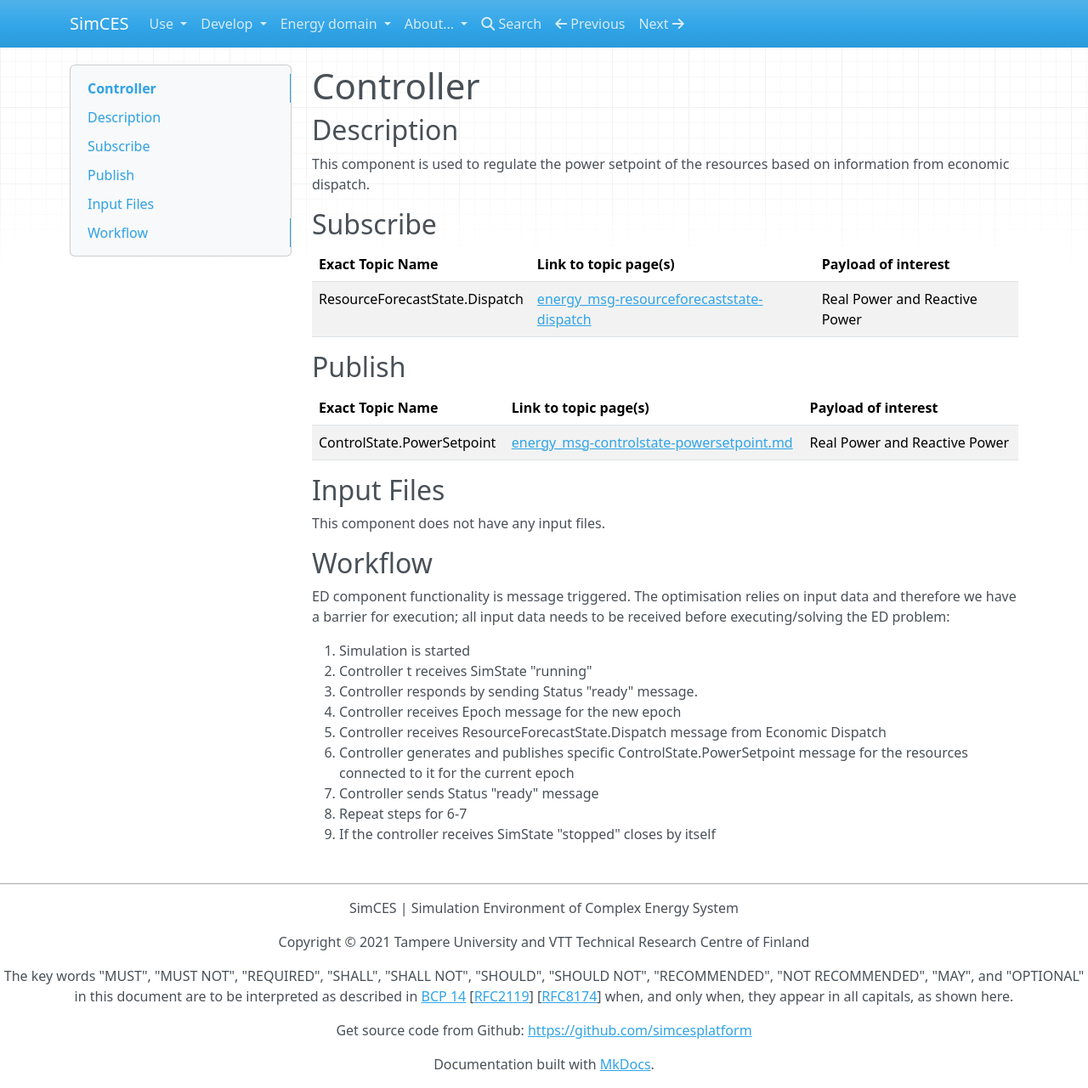
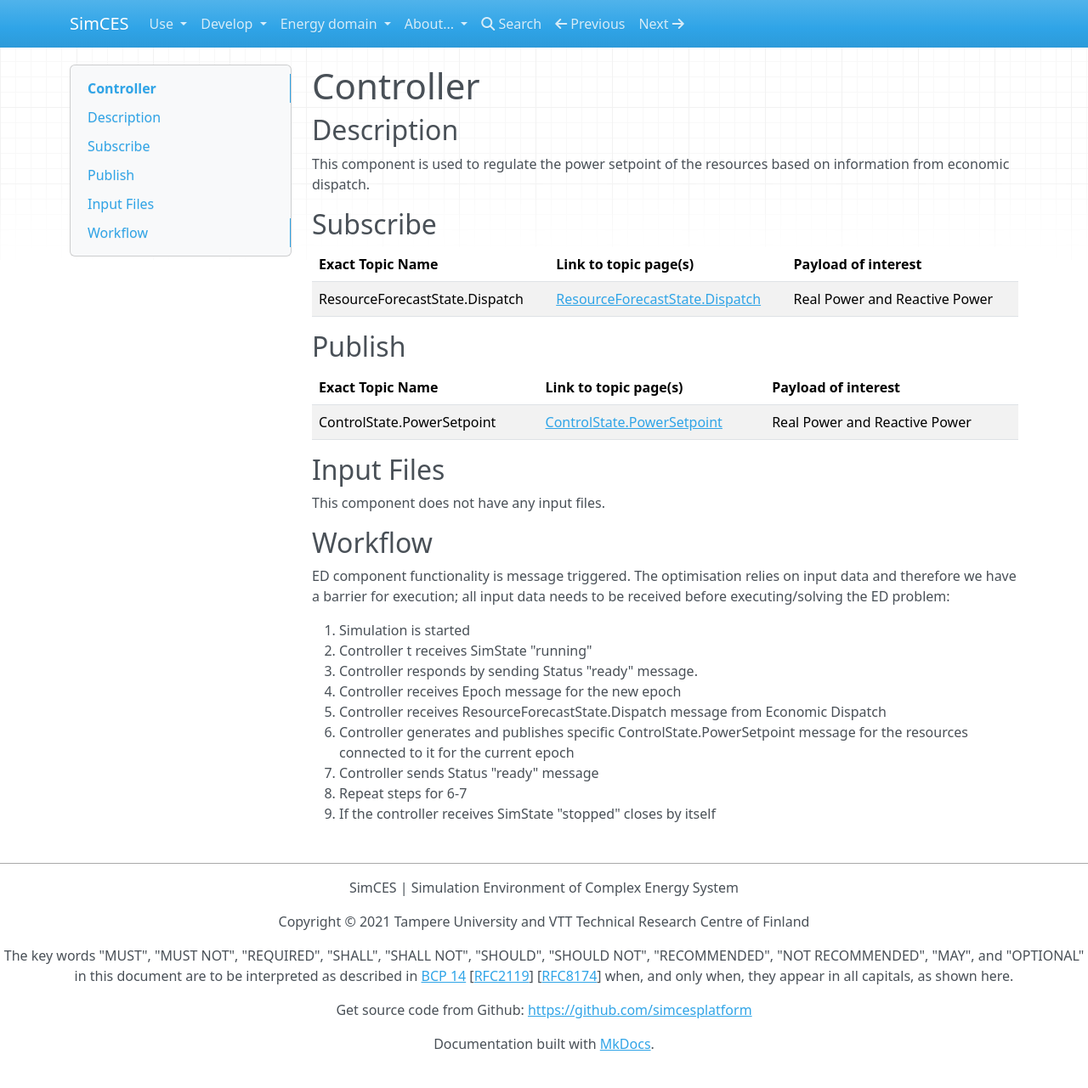
Before and after one commit to simcesplatform/simcesplatform.github.io, an MkDocs documentation site: the page built from markdown/energy_controller.md, in a window 1280 px wide and 1281 px high. Shown: the whole window at 85% size. Built offline with MkDocs 1.6.1, drawn with Linux system fonts in a browser that asks for light colours; nearby versions of some CDN libraries; library files that are not in the unit come from our copies.

Commit message:
Fix broken links in Controller page

```diff
--- a/markdown/energy_controller.md
+++ b/markdown/energy_controller.md
@@ -7,12 +7,12 @@
 ## Subscribe
 | Exact Topic Name | Link to topic page(s) | Payload of interest|
 | --- | --- | --- |
-|ResourceForecastState.Dispatch| [energy_msg-resourceforecaststate-dispatch](energy_msg-resourceforecaststate-dispatch)| Real Power and Reactive Power |
+|ResourceForecastState.Dispatch| [ResourceForecastState.Dispatch](energy_msg-resourceforecaststate-dispatch.md)| Real Power and Reactive Power |
 
 ## Publish
 | Exact Topic Name | Link to topic page(s) | Payload of interest|
 | --- | --- | --- |
-|ControlState.PowerSetpoint| [energy_msg-controlstate-powersetpoint.md](energy_msg-ControlState.PowerSetpoint)| Real Power and Reactive Power |
+|ControlState.PowerSetpoint| [ControlState.PowerSetpoint](energy_msg-controlstate-powersetpoint.md)| Real Power and Reactive Power |
 
 ## Input Files
 This component does not have any input files.
```
